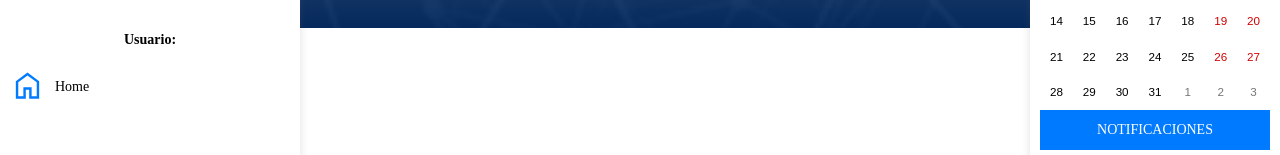
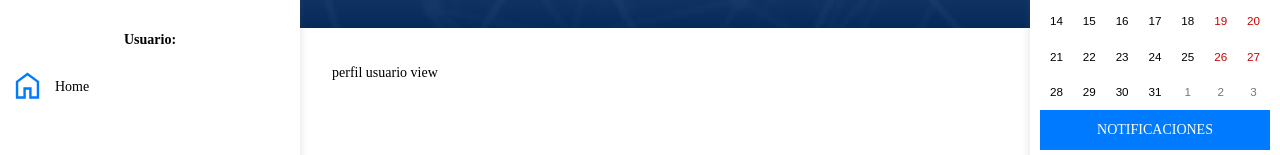
Before and after one commit to FerDSGCORP/react-v1, a React (Vite) app in the folder Components-React/: page /Home/user-perfil in a window 1280 px wide. Shown: the part 247-402 px from the top of the page. Built offline with nearby package versions, Linux system fonts and the light colour scheme; a web font is replaced by a local one.

Commit message:
creacion vista perfil usuario

```diff
--- a/Components-React/src/components/Aside.jsx
+++ b/Components-React/src/components/Aside.jsx
@@ -19,7 +19,7 @@ const AsideMenu = () => {
     const [activeDropdown, setActiveDropdown] = useState(null);
     const [isCollapsed, setIsCollapsed] = useState(false); // Estado para manejar el colapso del aside
     const [location, setLocation] = useLocation(); // Obtener la ruta actual y función para cambiarla
-    const userData =  JSON.parse(localStorage.getItem('userData'));
+    const userData = JSON.parse(localStorage.getItem('userData'));
     const userName = userData?.nombreDeUsuario;
 
     const handleDropdownClick = (index) => {
@@ -60,7 +60,7 @@ const AsideMenu = () => {
     }, [location]); // El efecto debe depender también de la ruta actual
 
     // Condicional para agregar o remover la clase 'hide'
-    const asideListClassName = location === '/' || location === '/Home/' || location === '/home/'? 'aside_list hide' : 'aside_list';
+    const asideListClassName = location === '/' || location === '/Home/' || location === '/home/' ? 'aside_list hide' : 'aside_list';
 
     // Condicional para mostrar u ocultar IconAsideAction
     const showIconAsideAction = location !== '/' && location !== '/home/' || location !== '/Home/';
@@ -96,12 +96,15 @@ const AsideMenu = () => {
                 </ul>
                 <ul className='footerList'>
                     <li className="aside_list_link">
+                        <Link href="/Home/user-perfil">
                         <i><IconPerfilUsuario />
                             <div className='tooltip'>
                                 <h4>Perfil de usuario</h4>
                             </div>
                         </i>
                         <span>Perfil de usuario</span>
+                        </Link>
+
                     </li>
                     <li className="aside_list_link" id='cerrarSesion' onClick={handleLogout}>
                         <i><IconCerrarSesion />
--- /dev/null
+++ b/Components-React/src/views/PerfilUsuario.jsx
@@ -0,0 +1,11 @@
+import React, { useState } from 'react';
+
+function PerfilUserInfo() {
+    return(
+        <>
+        <div><p>perfil usuario view</p></div>
+        </>
+    )
+}
+
+export default PerfilUserInfo
--- a/Components-React/src/views/Renderview.jsx
+++ b/Components-React/src/views/Renderview.jsx
@@ -7,6 +7,7 @@ import Footer from '../components/Footer';
 import ReportarProblema from '../components/reportarProblema';
 import DetalleFideicomiso from './DetalleFideicomiso';
 import CartaInstruccion from './CartaInstruccion'
+import PerfilUserInfo from './PerfilUsuario';
 import '../assets/styles/style.css';
 
 function RenderView() {
@@ -29,8 +30,11 @@ function RenderView() {
               {params => <DetalleFideicomiso idFid={params.idFid} />}
             </Route>
             <Route path="/home/Carta-instruccion">
-            {params => <CartaInstruccion/>}
-        </Route>
+              {params => <CartaInstruccion />}
+            </Route>
+            <Route path="/Home/user-perfil">
+              {params => <PerfilUserInfo />}
+            </Route>
           </Switch>
         </div>
         <div className="container__notifications">
```
